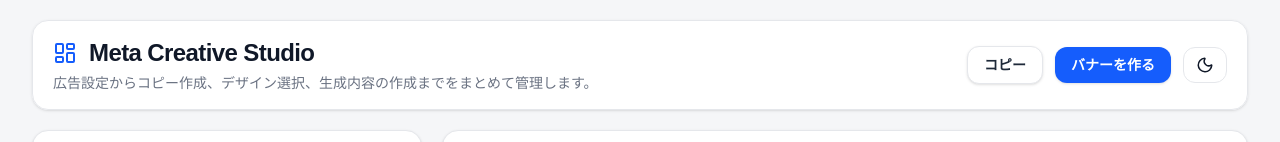
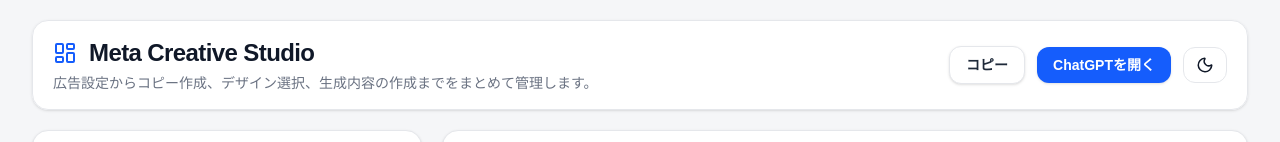
Before and after one commit to yamaoku-ai/meta-banner-tool, a Next.js app: page / in a window 1280 px wide. Shown: the top 142 px of the page. Built offline with nearby package versions, Linux system fonts and the light colour scheme.

Commit message:
change button to link

```diff
--- a/app/page.tsx
+++ b/app/page.tsx
@@ -977,7 +977,7 @@
   onMouseDown={openChatGPT}
   className="rounded-xl bg-blue-600 px-4 py-2 text-sm font-bold text-white shadow-sm hover:bg-blue-700"
 >
-  バナーを作る
+  ChatGPTを開く
 </a>
 
               <button onClick={() => setDarkMode(!darkMode)} className={`rounded-xl border px-3 py-2 ${darkMode ? "border-zinc-700 bg-zinc-800" : "border-gray-200 bg-white"}`}>
```
